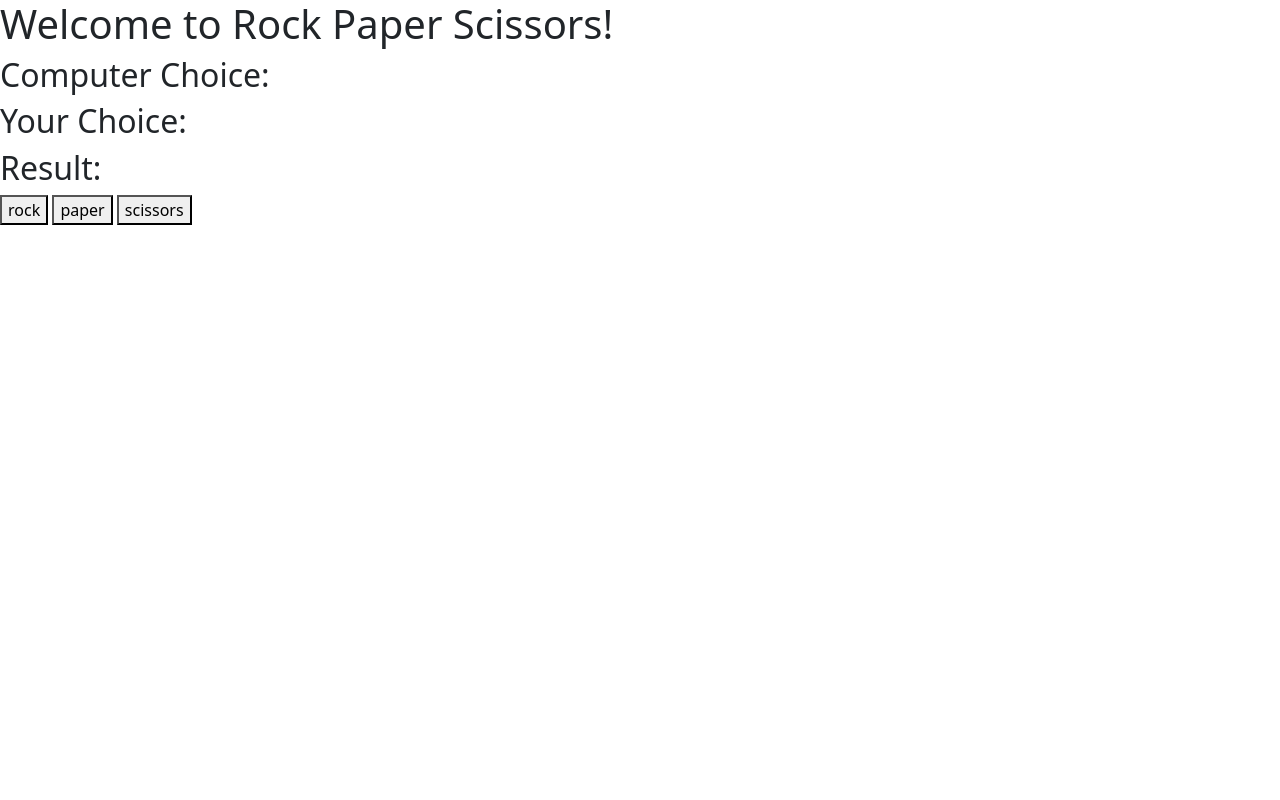
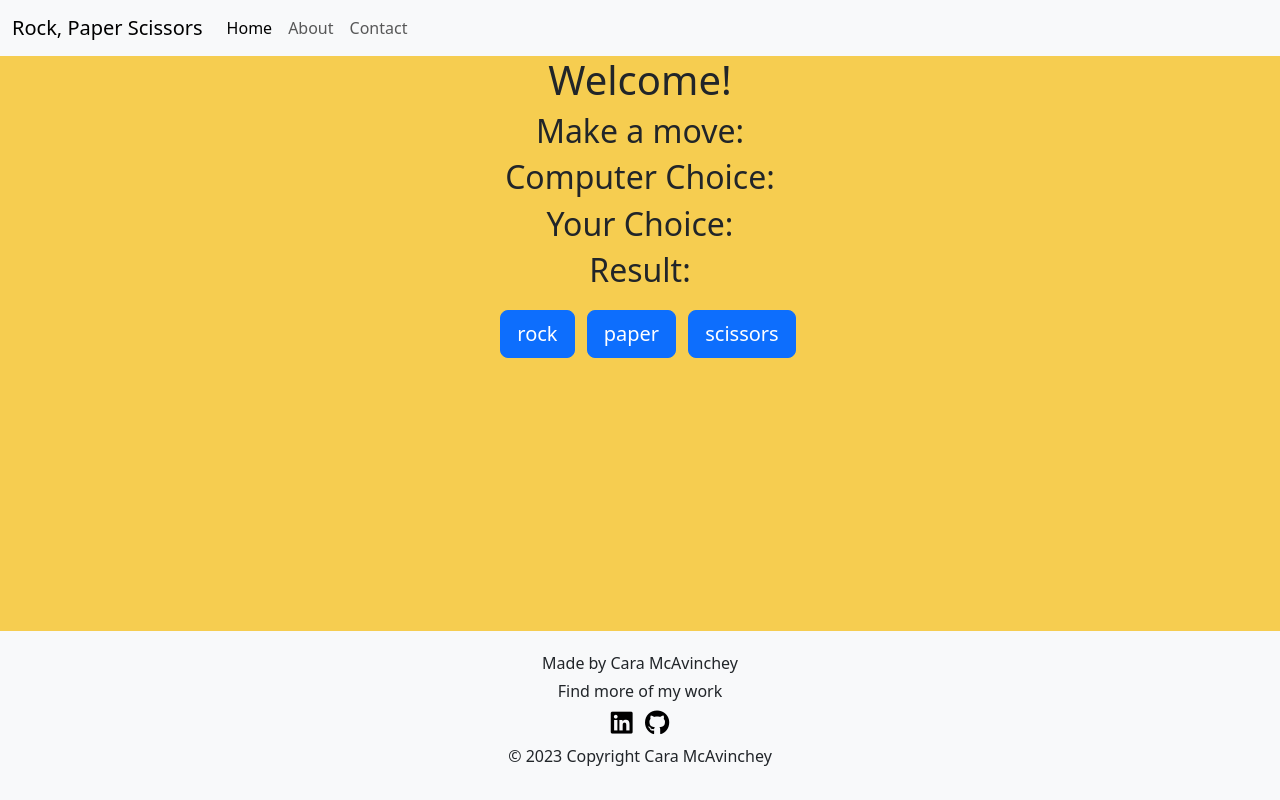
Before and after one commit to CaraMcAvinchey/rock-paper-scissors-tutorial, a plain HTML site: page index.html in a window 1280 px wide. Drawn offline with nearby package versions, Linux system fonts and the light colour scheme.

Commit message:
Add fixed footer to index.html

```diff
--- a/assets/css/style.css
+++ b/assets/css/style.css
@@ -0,0 +1,13 @@
+body {
+    background-color: #F6CD50;
+
+}
+
+.social-icons i {
+    font-size: 25px;
+}
+
+.socials-icon i:hover {
+    transform: scale(1.2);
+    transition: 0.4s;
+}
--- a/index.html
+++ b/index.html
@@ -11,28 +11,71 @@
     <title>Rock Paper Scissors!</title>
 </head>
 
-<body>
+<body class="d-flex flex-column h-100">
     <header>
-    <h1>Welcome to Rock Paper Scissors!</h1>
+        <nav class="navbar navbar-expand-lg bg-body-tertiary">
+            <div class="container-fluid">
+                <a class="navbar-brand" href="index.html">Rock, Paper Scissors</a>
+                <button class="navbar-toggler" type="button" data-bs-toggle="collapse"
+                    data-bs-target="#navbarNavAltMarkup" aria-controls="navbarNavAltMarkup" aria-expanded="false"
+                    aria-label="Toggle navigation">
+                    <span class="navbar-toggler-icon"></span>
+                </button>
+                <div class="collapse navbar-collapse" id="navbarCollapse">
+                    <ul class="navbar-nav me-auto mb-2 mb-md-0">
+                        <li class="nav-item">
+                            <a class="nav-link active" aria-current="page" href="#">Home</a>
+                        </li>
+                        <li class="nav-item">
+                            <a class="nav-link" href="#">About</a>
+                        </li>
+                        <li class="nav-item">
+                            <a class="nav-link" href="#">Contact</a>
+                        </li>
+                    </ul>
+                </div>
+            </div>
+        </nav>
     </header>
 
-    <div>
-    <h2>Computer Choice: <span id="computer-choice"></span></h2>
-    <h2>Your Choice: <span id="user-choice"></span></h2>
-    <h2>Result: <span id="result"></span></h2>
-    </div>
+    <main>
+        <div class="container text-center">
+            <div class="row">
+                <h1>Welcome!</h1>
+                <h2>Make a move:</h2>
+            </div>
+            <div class="row">
+                <h2>Computer Choice: <span id="computer-choice"></span></h2>
+                <h2>Your Choice: <span id="user-choice"></span></h2>
+                <h2>Result: <span id="result"></span></h2>
+            </div>
+            <div class="row">
+                <div class="m-2">
+                    <button type="button" class="btn btn-primary btn-lg m-1" id="rock">rock</button>
+                    <button type="button" class="btn btn-primary btn-lg m-1" id="paper">paper</button>
+                    <button type="button" class="btn btn-primary btn-lg m-1" id="scissors">scissors</button>
+                </div>
+            </div>
+        </div>
+    </main>
 
-    <div>
-    <button id="rock">rock</button>
-    <button id="paper">paper</button>
-    <button id="scissors">scissors</button>
-    </div>
-
-    <footer>
-
+    <footer class="footer fixed-bottom py-3 bg-light">
+        <div class="container">
+            <p class="m-1 text-center">Made by Cara McAvinchey</p>
+            <p class="m-1 text-center">Find more of my work</p>
+            <p class="m-1 text-center social-icons">
+                <a href="https://www.linkedin.com/caramcavinchey/" target="_blank" rel="noopener"
+                    aria-label="Visit my LinkedIn page (opens in new tab)"><i class="fa-brands fa-linkedin text-black m-1"></i></a>
+                <a href="https://www.github.com/CaraMcAvinchey" target="_blank" rel="noopener"
+                    aria-label="Visit my GitHub page (opens in new tab)"><i class="fa-brands fa-github text-black m-1"></i></a>
+            </p>
+            <p class="text-center">© 2023 Copyright Cara McAvinchey</p>
+        </div>
     </footer>
 
     <script src="assets/js/script-beginner.js"></script>
+    <!--font awesome script-->
+    <script src="https://kit.fontawesome.com/7cf492ae91.js" crossorigin="anonymous"></script>
 </body>
 
 </html>
```
